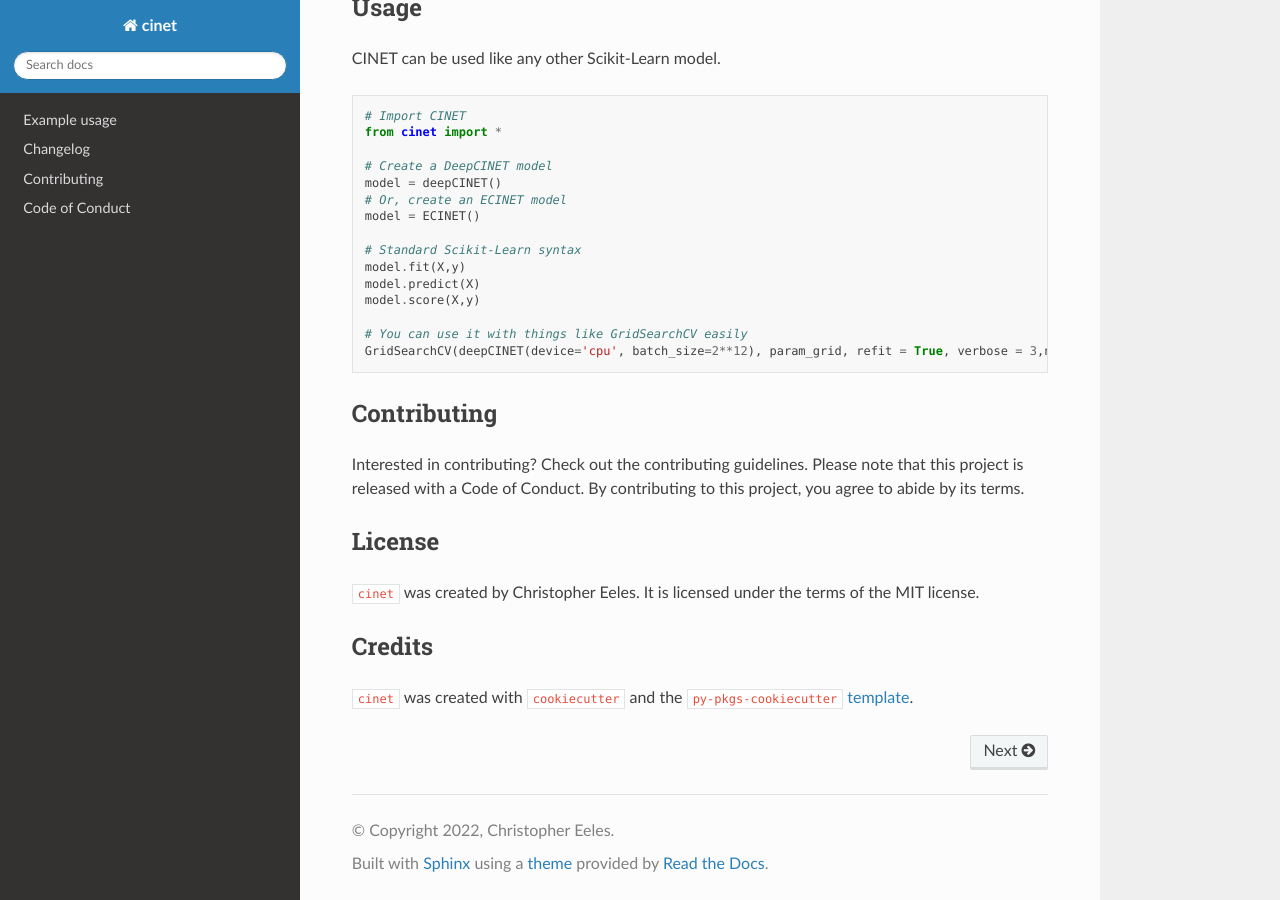
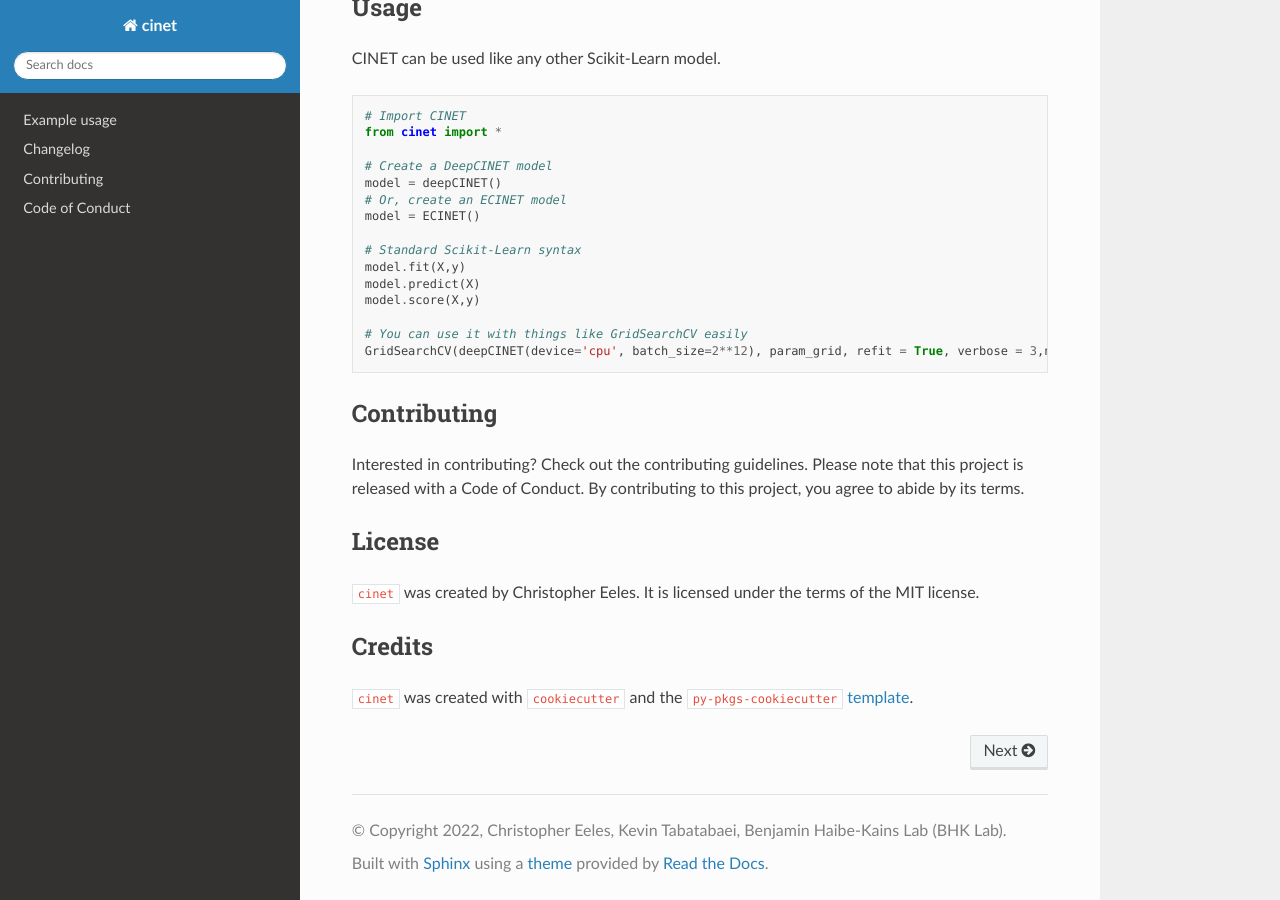
Before and after one commit to jjjermiah/cinet, a Sphinx documentation site: the page built from docs/index.md, in a window 1280 px wide and 900 px high, scrolled down 892 px. Built offline with Sphinx 7.4.7 and the Read the Docs theme 2.0.0, drawn with Linux system fonts in a browser that asks for light colours; pages that are not in the unit, such as notebooks, are missing from menus.

```diff
--- a/docs/conf.py
+++ b/docs/conf.py
@@ -7,8 +7,8 @@
 # -- Project information -----------------------------------------------------
 
 project = u"cinet"
-copyright = u"2022, Christopher Eeles"
-author = u"Christopher Eeles"
+copyright = u"2022, Christopher Eeles, Kevin Tabatabaei, Benjamin Haibe-Kains Lab (BHK Lab)"
+author = u"Christopher Eeles, Kevin Tabatabaei"
 
 # -- General configuration ---------------------------------------------------
 
--- /dev/null
+++ b/docs/index.html
@@ -0,0 +1 @@
+<meta http-equiv="refresh" content="0; url=./html/index.html" />
```
